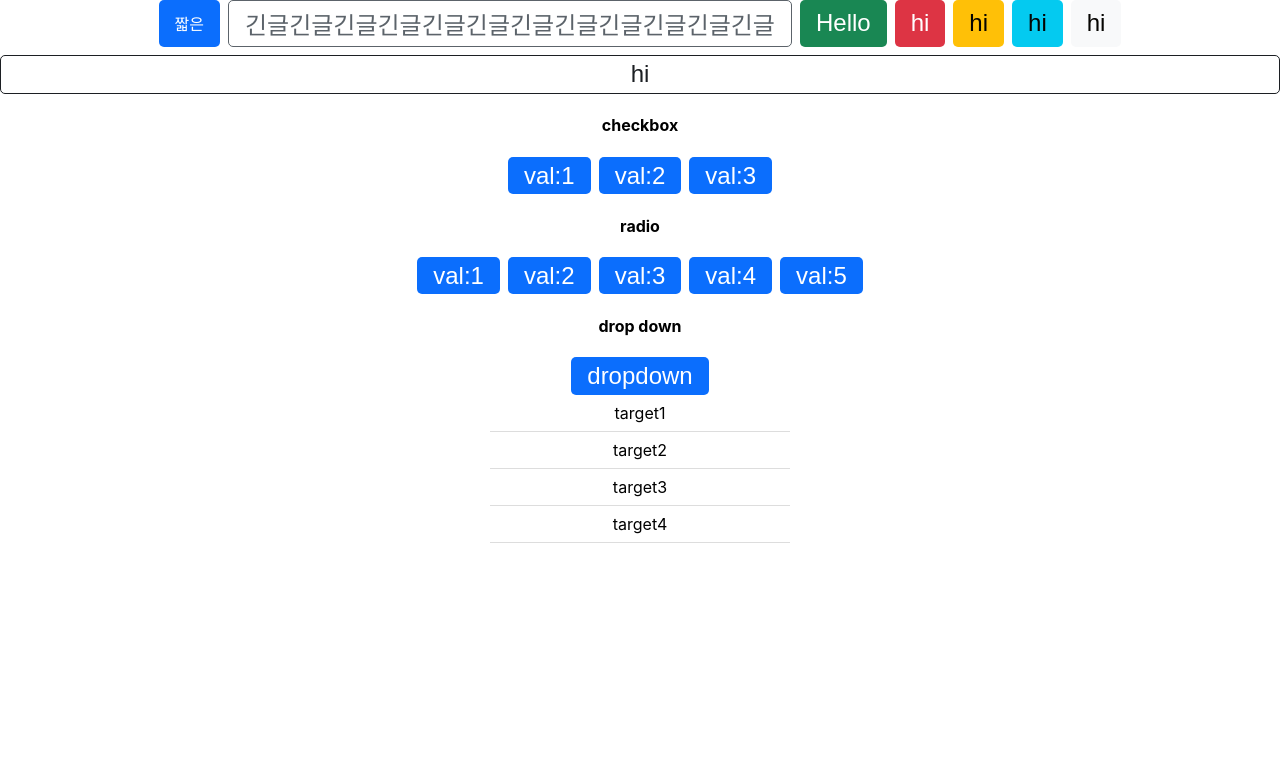
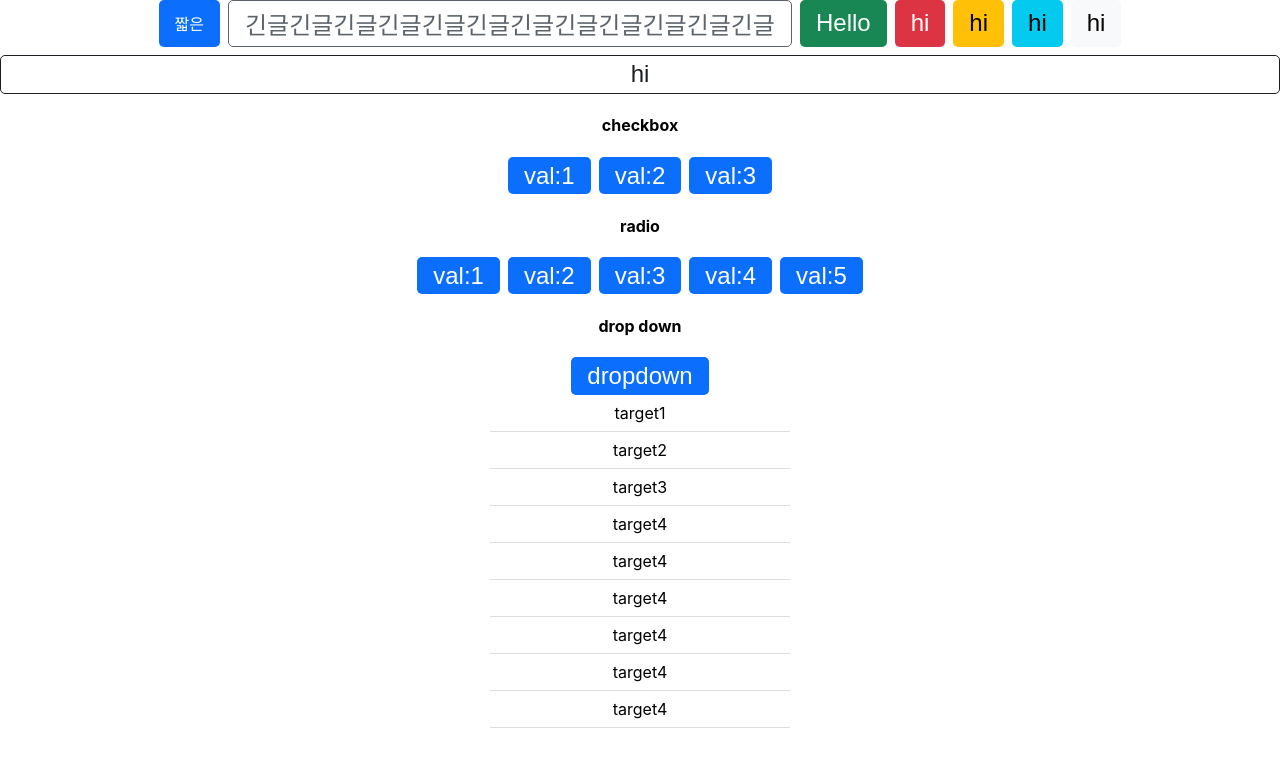
Before and after one commit to yeonsoo888/styled-component-demo, a React (Create React App) app in the folder cra/: page / in a window 1280 px wide. Both pictures are taken after a click on the button "dropdown". Shown: the top 758 px of the page. Built offline with nearby package versions, Linux system fonts and the light colour scheme; the HTML template or start-up script is replaced by a standard one.

Commit message:
animate 삭제

```diff
--- a/cra/src/App.js
+++ b/cra/src/App.js
@@ -34,10 +34,15 @@ function App() {
       <h4>drop down</h4>
       <ButtonGroup type="dropDown">
         <Button color="primary">dropdown</Button>
-        <DropBox animate="slideDown">
+        <DropBox>
           <li>target1</li>
           <li>target2</li>
           <li>target3</li>
+          <li>target4</li>
+          <li>target4</li>
+          <li>target4</li>
+          <li>target4</li>
+          <li>target4</li>
           <li>target4</li>
         </DropBox>
       </ButtonGroup>
--- a/cra/src/components/atoms/DropBox.jsx
+++ b/cra/src/components/atoms/DropBox.jsx
@@ -6,39 +6,22 @@ function DropBox({children ,animate}) {
     let ulHeight = 0;
 
     useEffect(() => {
-        ulHeight = elUl.current.offsetHeight;
-        if(animate === "slideDown") {
-            elUl.current.style.maxHeight = 0;
-            elUl.current.style.opacity = 1;
-            elUl.current.style.visibility = "visible";
-        }
+        ulHeight = elUl.current.clientHeight;
     },[elUl]);
 
     const StyledUl = styled.ul`
         list-style: none;
         position: absolute;
-
-        ${prop => prop.animate === "slideDown"
-            ? css`
-                opacity: 0; visibility: hidden; overflow: hidden;
-                .on + & {
-                    display: block;
-                    max-height: 200px !important;
-                }
-            `
-            : css`
-                display: none;
-                .on + & {
-                    display: block;
-                }
-            `
-        }
+        display: none;
         width: 100%;
         left: 0; top: 100%;
         padding: 0;
         margin: 0;
         z-index: 2;
         transition: .3s ease;
+        .on + & {
+            display: block;
+        }
 
         & li {
             border-bottom: 1px solid #ddd;
```
